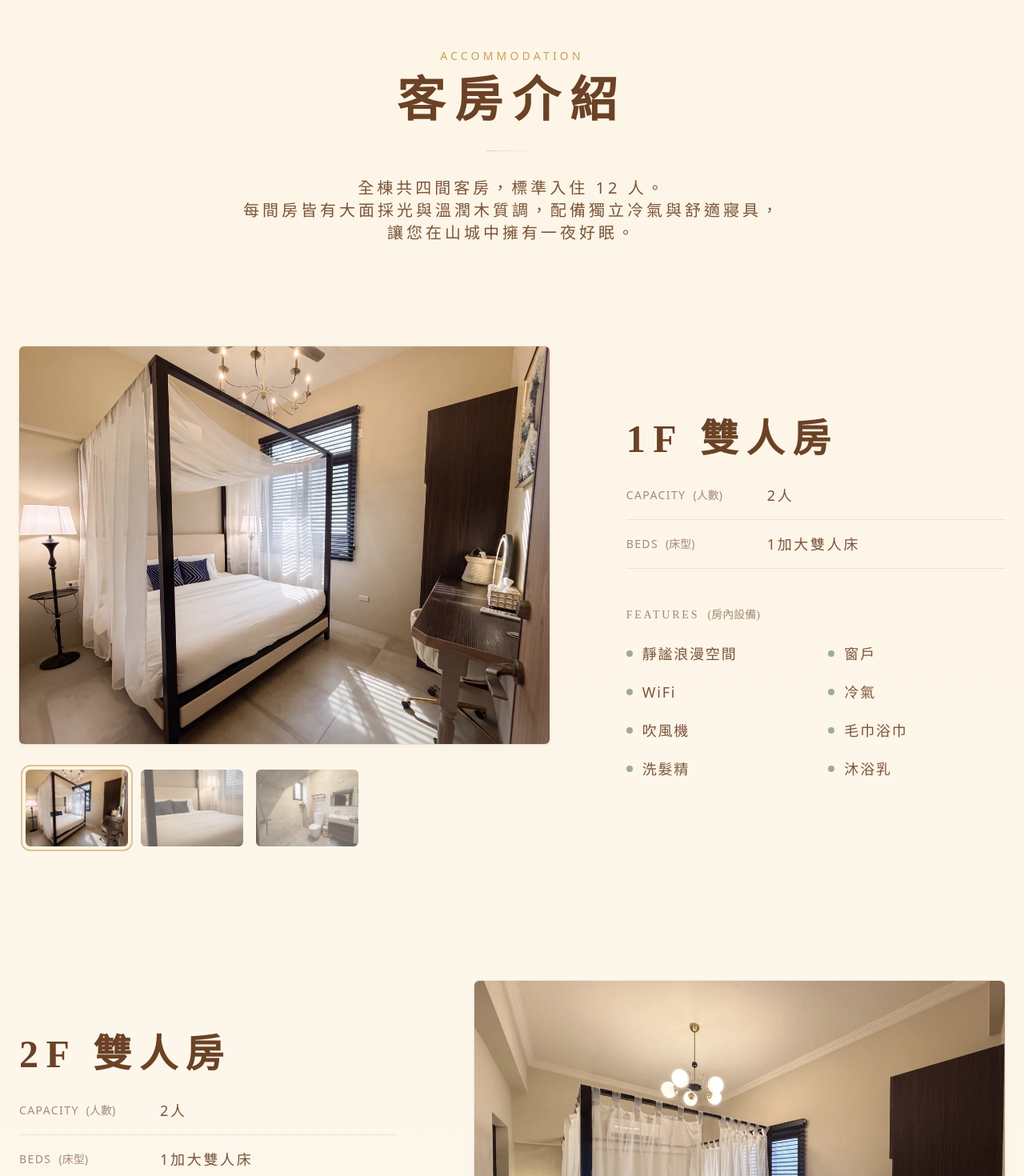
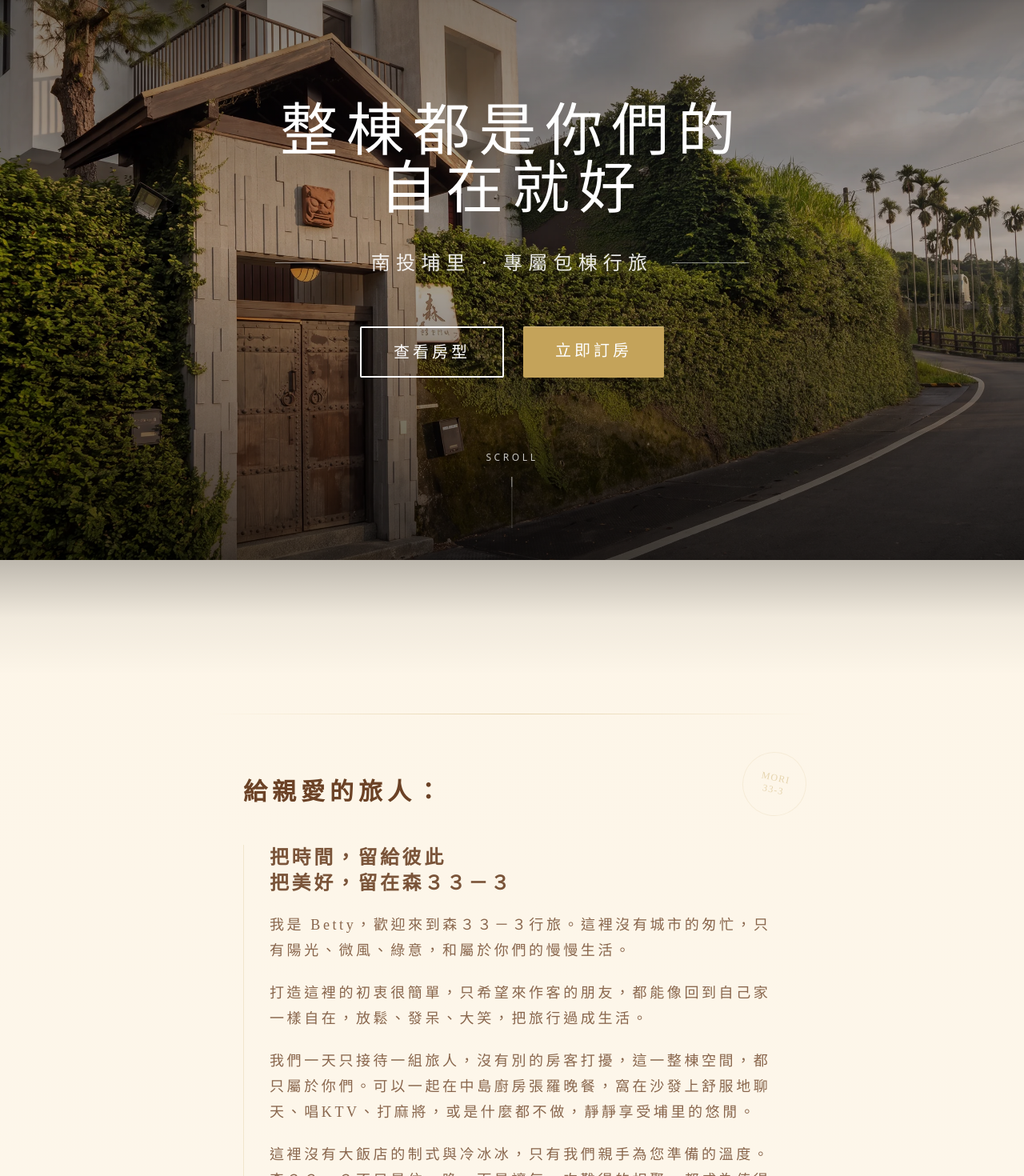
Before and after one commit to ggro4444/sen33-3, a React (Vite) app in the folder frontend/: page /#/ in a window 1280 px wide. Before the commit this address led to /#/rooms. Shown: the part 100-1570 px from the top of the page at 80% size. Built offline with nearby package versions, Linux system fonts and the light colour scheme; a web font is replaced by a local one.

Commit message:
Hero還原第一版 + 設施置中修正 + 信字級還原 + 手機設施/客房字級間距調整 + text-balance

```diff
--- a/frontend/index.html
+++ b/frontend/index.html
@@ -42,6 +42,9 @@
       .font-handwriting, [class*="font-handwriting"] {
         font-family: 'Klee One', 'SerifFallback', cursive !important;
       }
+
+      /* 標題斷句均勻化 */
+      .text-balance { text-wrap: balance; }
     </style>
   </head>
   <body>
--- a/frontend/pages/Home.tsx
+++ b/frontend/pages/Home.tsx
@@ -31,7 +31,7 @@ export const Home: React.FC = () => {
             initial={{ opacity: 0, y: 30 }}
             animate={{ opacity: 1, y: 0 }}
             transition={{ duration: 1.2, delay: 0.5, ease: "easeOut" }}
-            className="font-serif font-light md:font-normal text-4xl md:text-6xl lg:text-7xl tracking-[0.1em] mb-6 sm:mb-10 !leading-[1.7] md:!leading-[1.8]"
+            className="font-serif font-normal text-4xl md:text-6xl lg:text-7xl tracking-[0.15em] mb-10 leading-[1.4]"
           >
             整棟都是你們的<br />自在就好
           </motion.h1>
@@ -115,7 +115,7 @@ export const Home: React.FC = () => {
                   給親愛的旅人：
                 </h2>
 
-                <div className="space-y-5 text-warm-text/80 leading-[1.8] tracking-[0.2em] text-base font-handwriting pl-4 md:pl-8 border-l border-warm-gold/20">
+                <div className="space-y-5 text-warm-text/80 leading-[1.8] tracking-[0.2em] text-lg font-handwriting pl-4 md:pl-8 border-l border-warm-gold/20">
                   {/* Always visible */}
                   <p className="font-bold text-warm-text/90 text-xl md:text-2xl">
                     把時間，留給彼此<br/>
@@ -233,17 +233,17 @@ export const Home: React.FC = () => {
           {/* Additional Facilities List (Text Only) */}
           <AnimatedSection delay={0.4}>
             <div className="mt-24 grid grid-cols-1 md:grid-cols-2 gap-10 max-w-4xl mx-auto border-t border-warm-text/10 pt-16">
-              <div className="flex items-start gap-5 hover:-translate-y-[2px] transition-all duration-500 ease-out justify-center md:justify-start">
+              <div className="flex items-start gap-5 hover:-translate-y-[2px] transition-all duration-500 ease-out justify-center">
                 <div className="text-warm-gold mt-1"><ArrowUpDown size={28} strokeWidth={1.5} /></div>
                 <div>
-                  <h4 className="font-serif font-medium text-warm-text text-2xl md:text-3xl tracking-[0.15em] mb-2">室內電梯</h4>
+                  <h4 className="font-serif font-light md:font-medium text-warm-text text-3xl md:text-3xl tracking-[0.15em] mb-2">室內電梯</h4>
                   <p className="text-warm-text/75 text-lg tracking-[0.15em] font-normal">方便長輩和行李</p>
                 </div>
               </div>
-              <div className="flex items-start gap-5 hover:-translate-y-[2px] transition-all duration-500 ease-out justify-center md:justify-start">
+              <div className="flex items-start gap-5 hover:-translate-y-[2px] transition-all duration-500 ease-out justify-center">
                 <div className="text-warm-gold mt-1"><CloudSun size={28} strokeWidth={1.5} /></div>
                 <div>
-                  <h4 className="font-serif font-medium text-warm-text text-2xl md:text-3xl tracking-[0.15em] mb-2">露天陽臺</h4>
+                  <h4 className="font-serif font-light md:font-medium text-warm-text text-3xl md:text-3xl tracking-[0.15em] mb-2">露天陽臺</h4>
                   <p className="text-warm-text/75 text-lg tracking-[0.15em] font-normal">清晨看山嵐、夜晚觀星空</p>
                 </div>
               </div>
--- a/frontend/pages/Rooms.tsx
+++ b/frontend/pages/Rooms.tsx
@@ -32,7 +32,7 @@ const RoomSection: React.FC<{ room: any; reverse: boolean }> = ({ room, reverse
 
   return (
     <AnimatedSection>
-      <div className={`flex flex-col ${reverse ? 'lg:flex-row-reverse' : 'lg:flex-row'} gap-16 lg:gap-24 items-center`}>
+      <div className={`flex flex-col ${reverse ? 'lg:flex-row-reverse' : 'lg:flex-row'} gap-8 lg:gap-24 items-center`}>
 
         {/* Image Gallery */}
         <div className="w-full lg:w-7/12">
@@ -64,9 +64,9 @@ const RoomSection: React.FC<{ room: any; reverse: boolean }> = ({ room, reverse
 
         {/* Room Details */}
         <div className="w-full lg:w-5/12 flex flex-col justify-center">
-          <h2 className="font-serif font-semibold text-4xl md:text-5xl text-warm-text tracking-[0.2em] mb-8">{room.name}</h2>
+          <h2 className="font-serif font-semibold text-3xl md:text-5xl text-warm-text tracking-[0.2em] mb-8">{room.name}</h2>
 
-          <div className="flex flex-col gap-4 mb-12 text-warm-text/90 text-lg tracking-[0.15em] font-normal">
+          <div className="flex flex-col gap-4 mb-6 md:mb-12 text-warm-text/90 text-lg tracking-[0.15em] font-normal">
             <div className="flex items-center gap-4 border-b border-warm-text/10 pb-4">
               <span className="text-sm font-medium text-warm-text/60 w-40 uppercase tracking-widest">
                 CAPACITY <span className="text-sm font-medium tracking-normal ml-1">(人數)</span>
```
